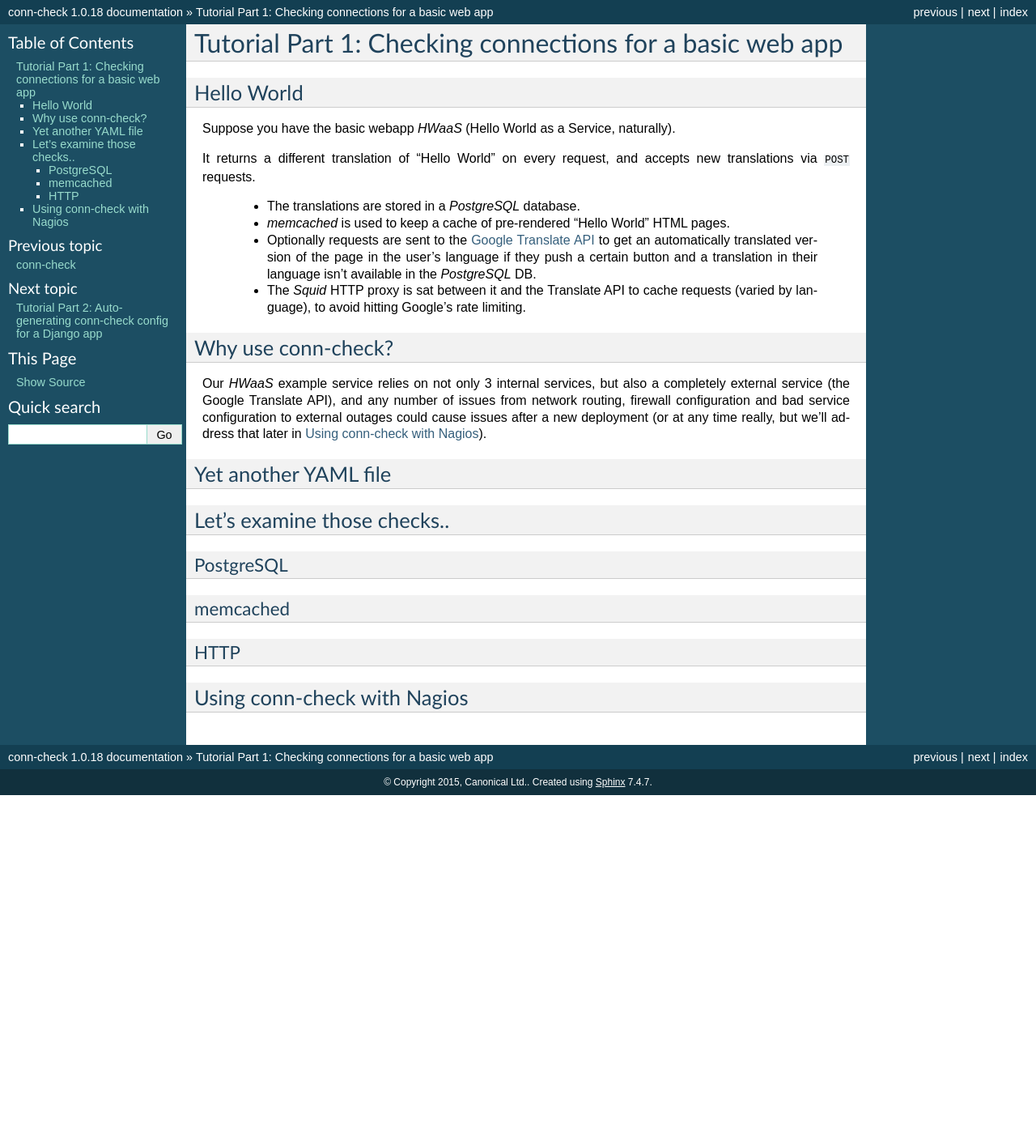
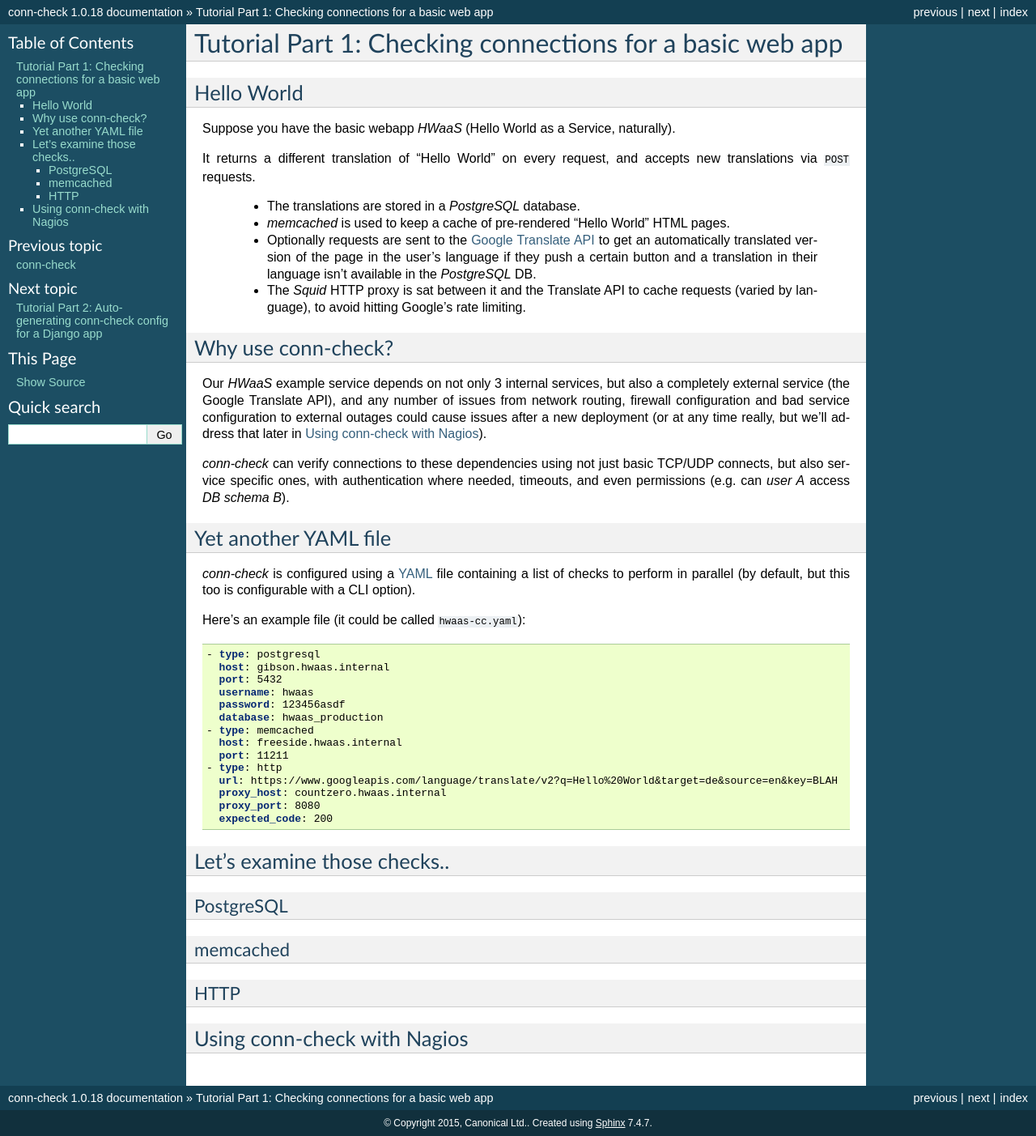
Before and after one commit to canonical-ols/conn-check, a Sphinx documentation site: the page built from docs/tutorial-part-1.rst, in a window 1280 px wide. Shown: the whole page at 81% size. Built offline with Sphinx 7.4.7, drawn with Linux system fonts in a browser that asks for light colours; before the commit the page ends 982 px from its top, so only the background shows below that.

Commit message:
Add yaml example

```diff
--- a/docs/tutorial-part-1.rst
+++ b/docs/tutorial-part-1.rst
@@ -24,14 +24,42 @@ accepts new translations via ``POST`` requests.
 Why use conn-check?
 -------------------
 
-Our `HWaaS` example service relies on not only 3 internal services, but also
+Our `HWaaS` example service depends on not only 3 internal services, but also
 a completely external service (the Google Translate API), and any number of
 issues from network routing, firewall configuration and bad service
 configuration to external outages could cause issues after a new deployment
 (or at any time really, but we'll address that later in :ref:`nagios`).
 
+`conn-check` can verify connections to these dependencies using not just basic
+TCP/UDP connects, but also service specific ones, with authentication where
+needed, timeouts, and even permissions (e.g. can `user A` access
+`DB schema B`).
+
 Yet another YAML file
 ---------------------
+
+`conn-check` is configured using a `YAML <http://yaml.org/>`_ file containing
+a list of checks to perform in parallel (by default, but this too is
+configurable with a CLI option).
+
+Here's an example file (it could be called ``hwaas-cc.yaml``):
+
+.. code-block:: yaml
+
+    - type: postgresql
+      host: gibson.hwaas.internal
+      port: 5432
+      username: hwaas
+      password: 123456asdf
+      database: hwaas_production
+    - type: memcached
+      host: freeside.hwaas.internal
+      port: 11211
+    - type: http
+      url: https://www.googleapis.com/language/translate/v2?q=Hello%20World&target=de&source=en&key=BLAH
+      proxy_host: countzero.hwaas.internal
+      proxy_port: 8080
+      expected_code: 200
 
 Let's examine those checks..
 ----------------------------
```
